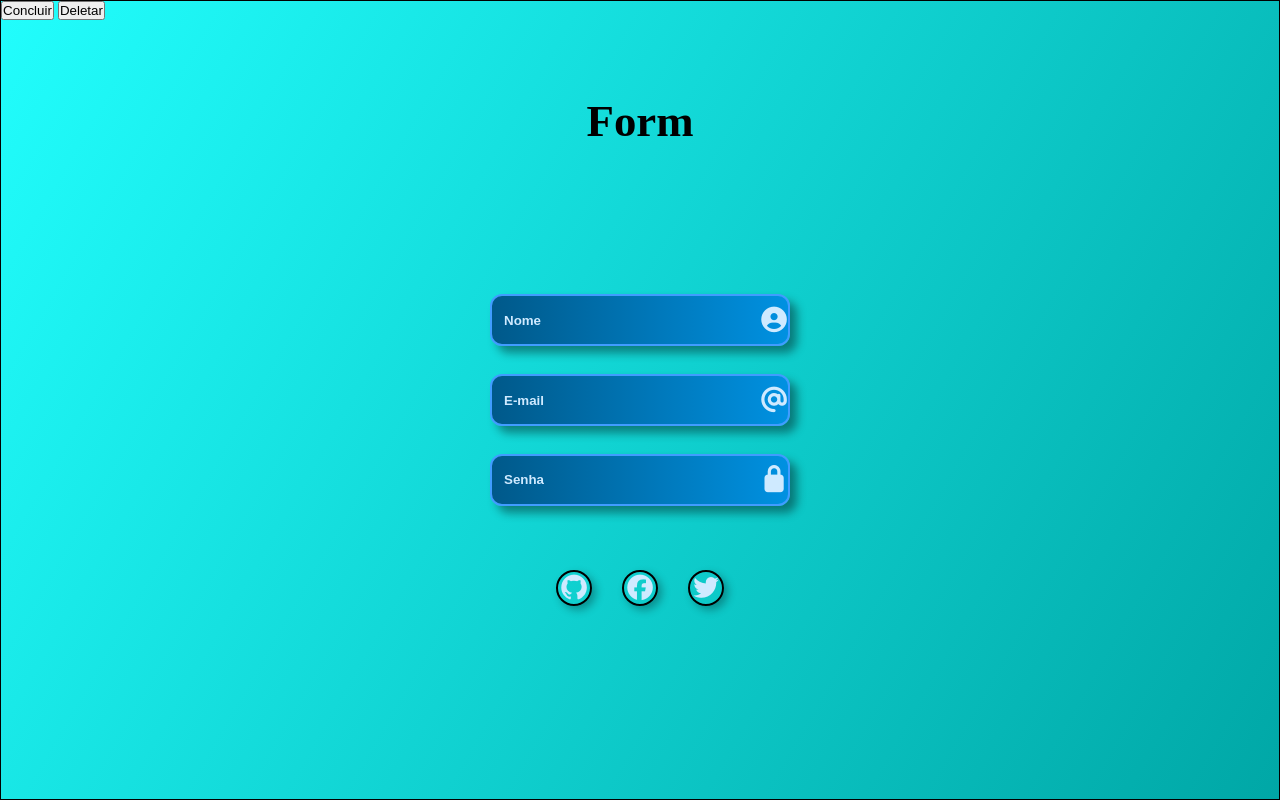
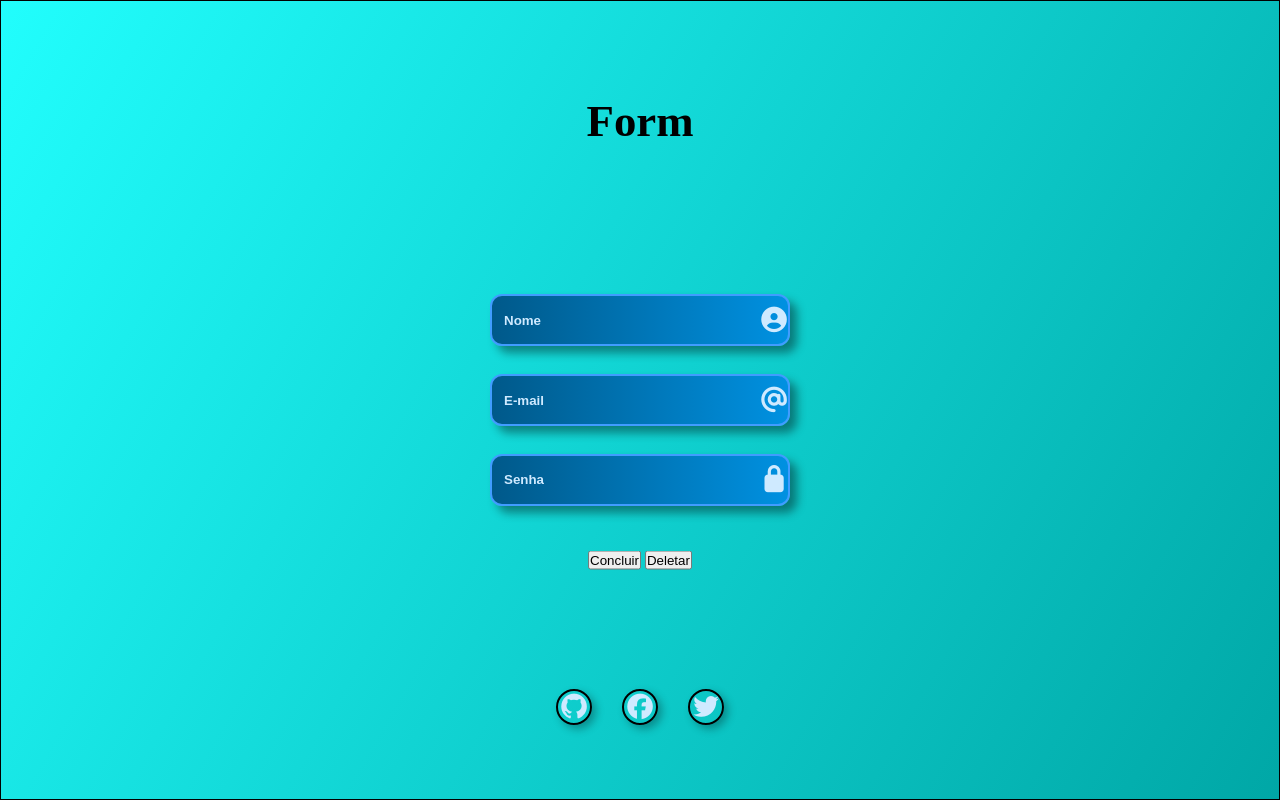
Before and after one commit to antony-henrique-aluno/Learning, a plain HTML site: page meu-aprendizado01/treino-004/treino-004.html in a window 1280 px wide. Drawn offline with Linux system fonts and the light colour scheme.

Commit message:
update meu-aprendizado01/treino-004/assets/estilo/form.css

```diff
--- a/meu-aprendizado01/treino-004/assets/estilo/form.css
+++ b/meu-aprendizado01/treino-004/assets/estilo/form.css
@@ -89,13 +89,20 @@ main section form fieldset i{
     font-size: 1.6em;
 }
 
+main section form fieldset .container-btn{
+    position: absolute;
+    top: 70%;
+    left: 50%;
+    transform: translate(-50%, -50%);
+}
+
 main section form fieldset .box-redes-sociais {
     /* border: 2px solid black; */
     position: absolute;
     max-width: 100%;
     min-width: 350px;
     height: 60px;
-    top: 75%;
+    top: 90%;
     left: 50%;
     transform: translate(-50%, -50%);
 }
```
